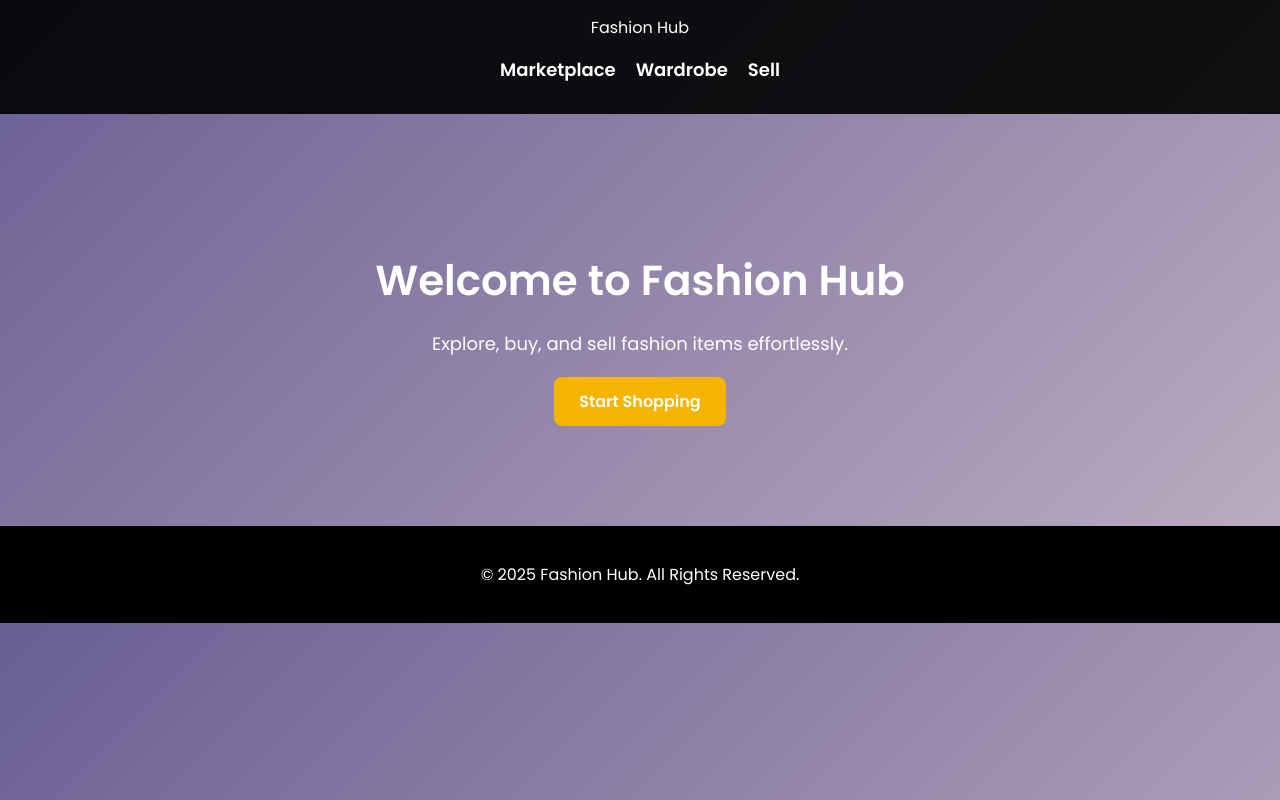
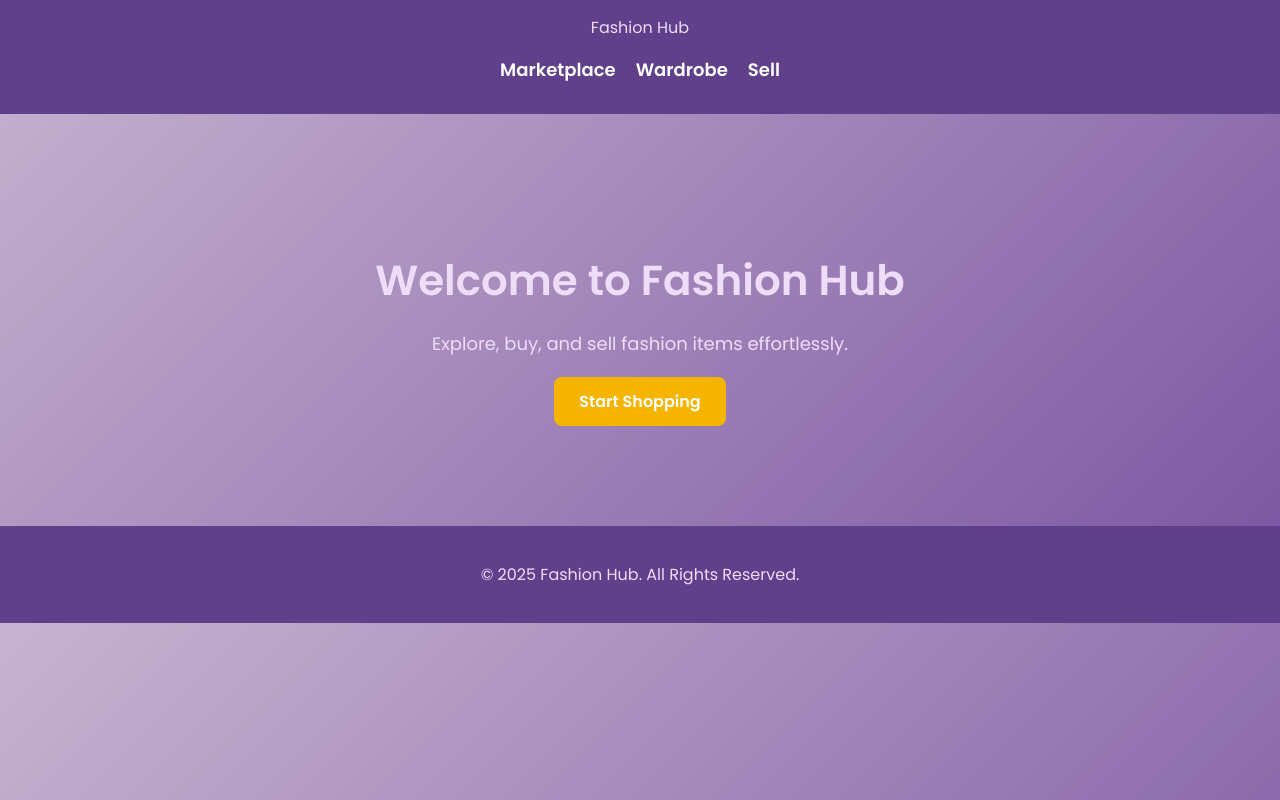
Before and after one commit to Saumyasharma02/MARKETPLACE, a plain HTML site: page index.html in a window 1280 px wide. Drawn offline with Linux system fonts and the light colour scheme.

Commit message:
Update styles.css

```diff
--- a/css/styles.css
+++ b/css/styles.css
@@ -4,15 +4,15 @@
 /* General Styles */
 body {
   font-family: 'Poppins', sans-serif;
-  background: linear-gradient(-45deg, #BEAFC2, #695E93);
-  color: white;
+  background: linear-gradient(-45deg, #7954A1, #C8B4D0);
+  color: #EFDCF9;
   margin: 0;
   padding: 0;
 }
 
 /* Navigation Bar */
 header {
-  background: rgba(0, 0, 0, 0.9);
+  background: #603F8B;
   padding: 15px;
   text-align: center;
 }
@@ -172,7 +172,7 @@ button:hover {
 footer {
   text-align: center;
   padding: 20px;
-  background: black;
+  background: #603F8B;
 }
 
 /* Responsive Design */
```
